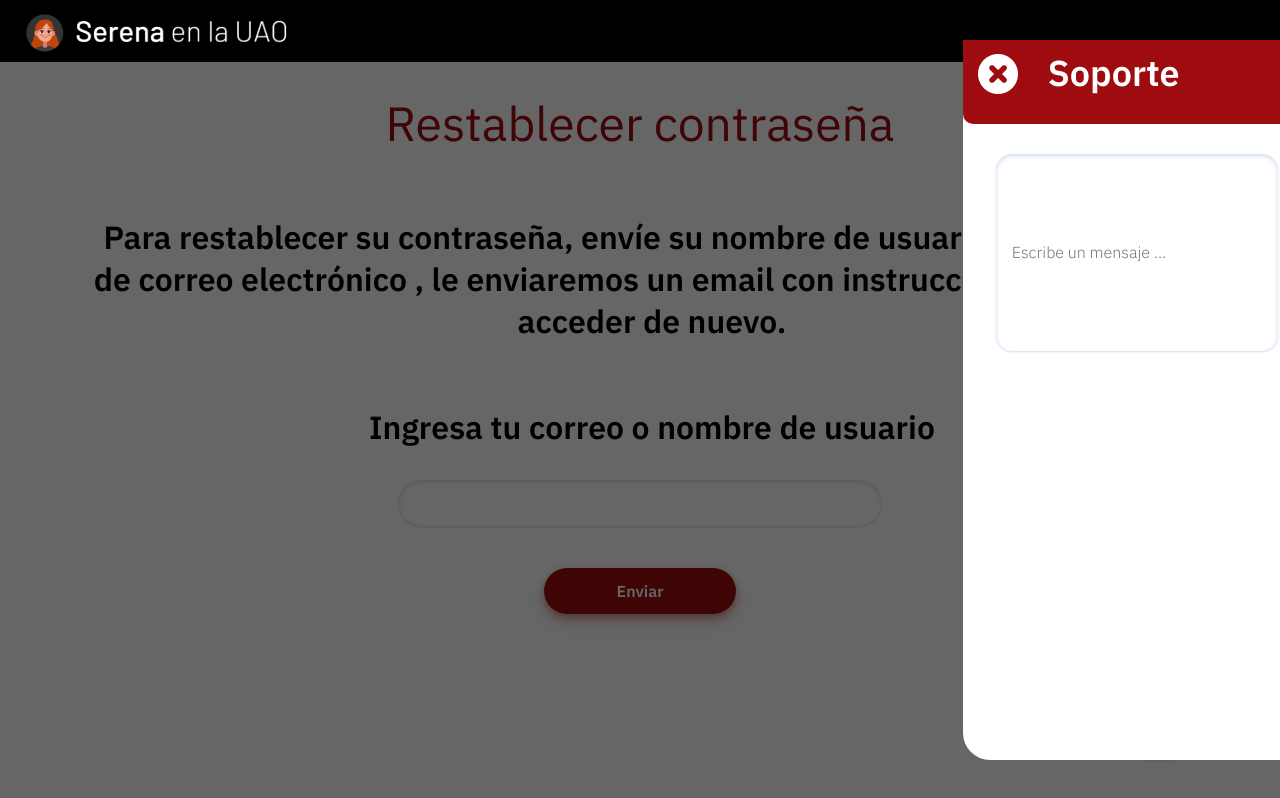
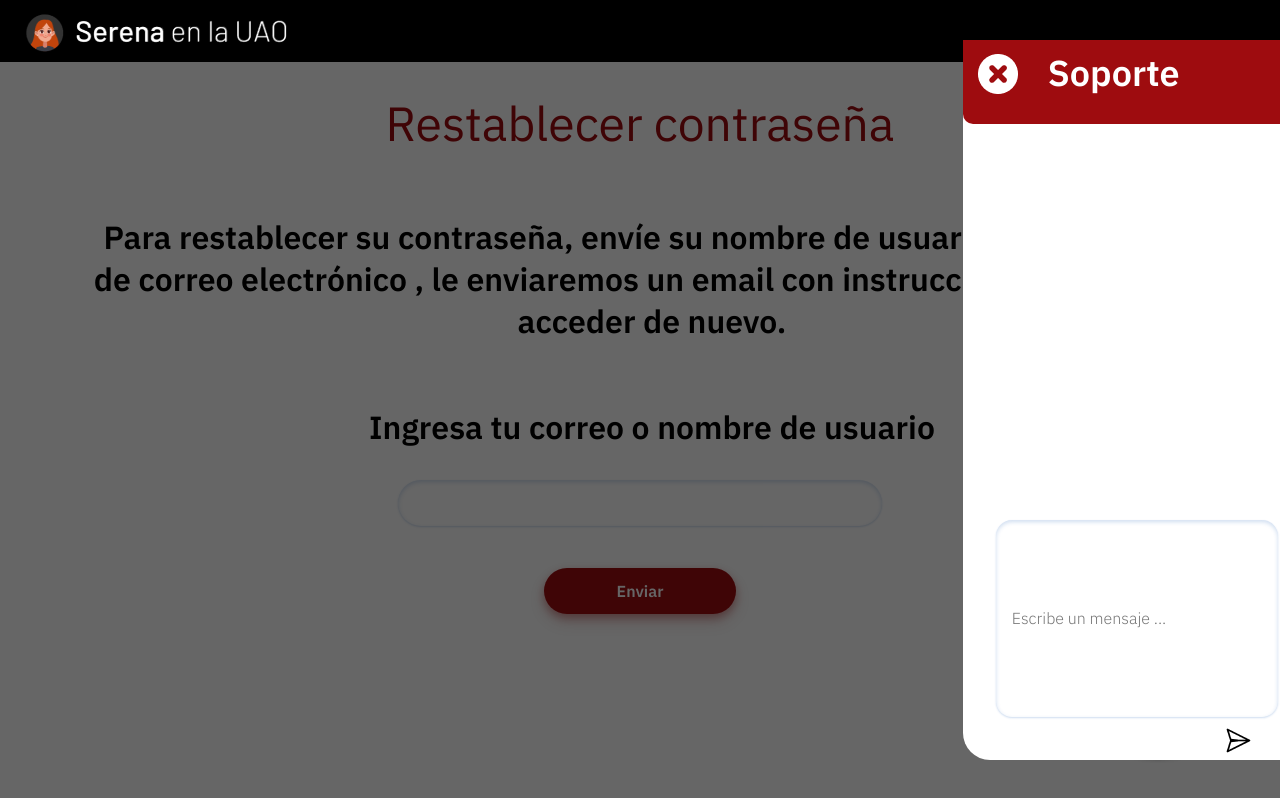
Before and after one commit to wildchamo/SerenaUAO, a React (Create React App) app in the folder finalweb/: page /restablecer in a window 1280 px wide. Both pictures are taken after a click on the picture 1142 px from the left and 667 px from the top of the page. Built offline with nearby package versions, Linux system fonts and the light colour scheme.

Commit message:
fin boton soporte

```diff
--- a/finalweb/src/paginas/restablecer/modal2.css
+++ b/finalweb/src/paginas/restablecer/modal2.css
@@ -43,6 +43,7 @@
   border-radius: 0 0 10px 10px;
   padding: 9px 108px 9px 15px;
   display: flex;
+  margin-bottom: 366px;
 }
 .tituloModal h4 {
     font-style: normal;
@@ -61,3 +62,7 @@
 .Mensajes{
   padding: 30px 22px 42px 22px;
 }
+.Mensajes img{
+  margin-top: 10px;
+  margin-left: 203px;
+}
--- a/finalweb/src/paginas/restablecer/modal2.js
+++ b/finalweb/src/paginas/restablecer/modal2.js
@@ -1,7 +1,9 @@
 import './modal2.css';
 import { BrowserRouter as Router, Route, Link, Switch } from "react-router-dom";
 import XBlanca from "../../imagenes/Xfondoblanco.png";
-import Campo  from "../../componentes/Campo/Campo.js"
+import Fenviar from "../../imagenes/enviar.png";
+import Campo  from "../../componentes/Campo/Campo.js";
+
 const Modal2 = ({ handleClose, show, children,data }) => {
   const {texto}=data
   const showHideClassName = show ? "modal display-block" : "modal display-none";
@@ -20,8 +22,8 @@ const Modal2 = ({ handleClose, show, children,data }) => {
 
         <div className="Mensajes">
         <Campo tamaño="campo-l" tipo="texto" texto="Escribe un mensaje ..."/>
+        <img src={Fenviar}></img>
         </div>
-
       </section>
     </div>
   );
```
Also changed, not shown: finalweb/src/imagenes/enviar.png (added).
